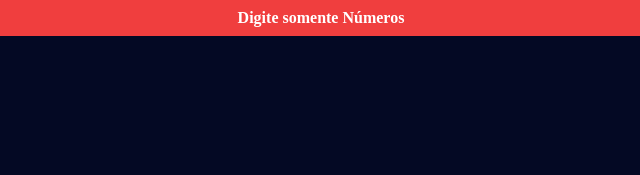
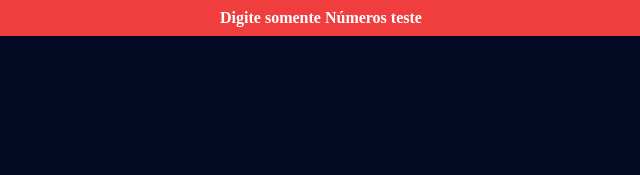
Before and after one commit to iury44/calculadora_IMC, a plain HTML site: page index.html in a window 1280 px wide. Both pictures are taken after typing "Sample", "Sample" into the empty fields and a click on the button "Calcular IMC". Shown: the top 175 px of the page, 319-959 px from the left. Drawn offline with Linux system fonts and the light colour scheme.

Commit message:
Teste Aula

```diff
--- a/index.html
+++ b/index.html
@@ -18,7 +18,7 @@
 <body>
   <!-- alert Error -->
   <div class="alert-error">
-      Digite somente Números
+      Digite somente Números teste
   </div>
   <!-- Main -->
 <div class="container">
```
